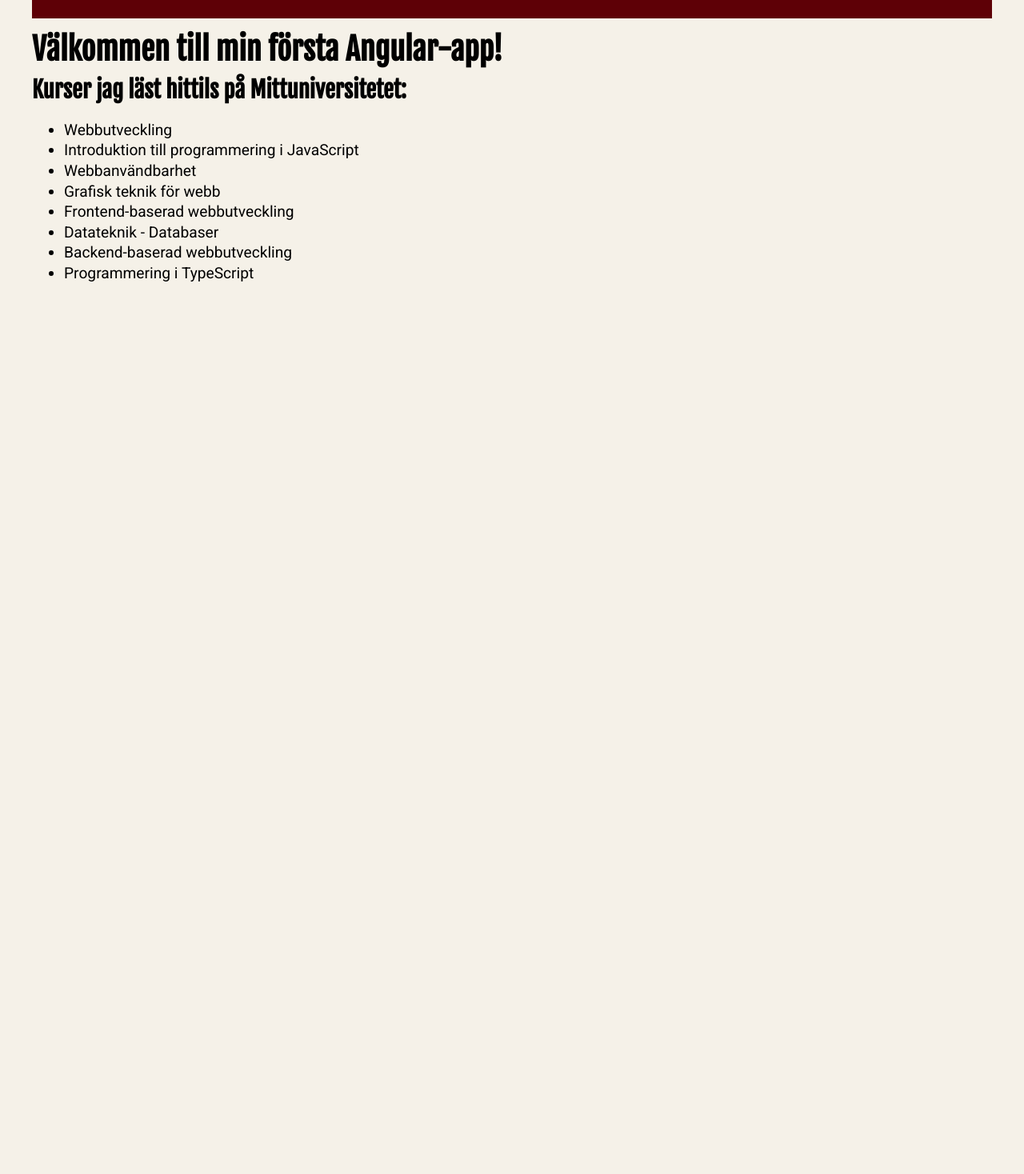
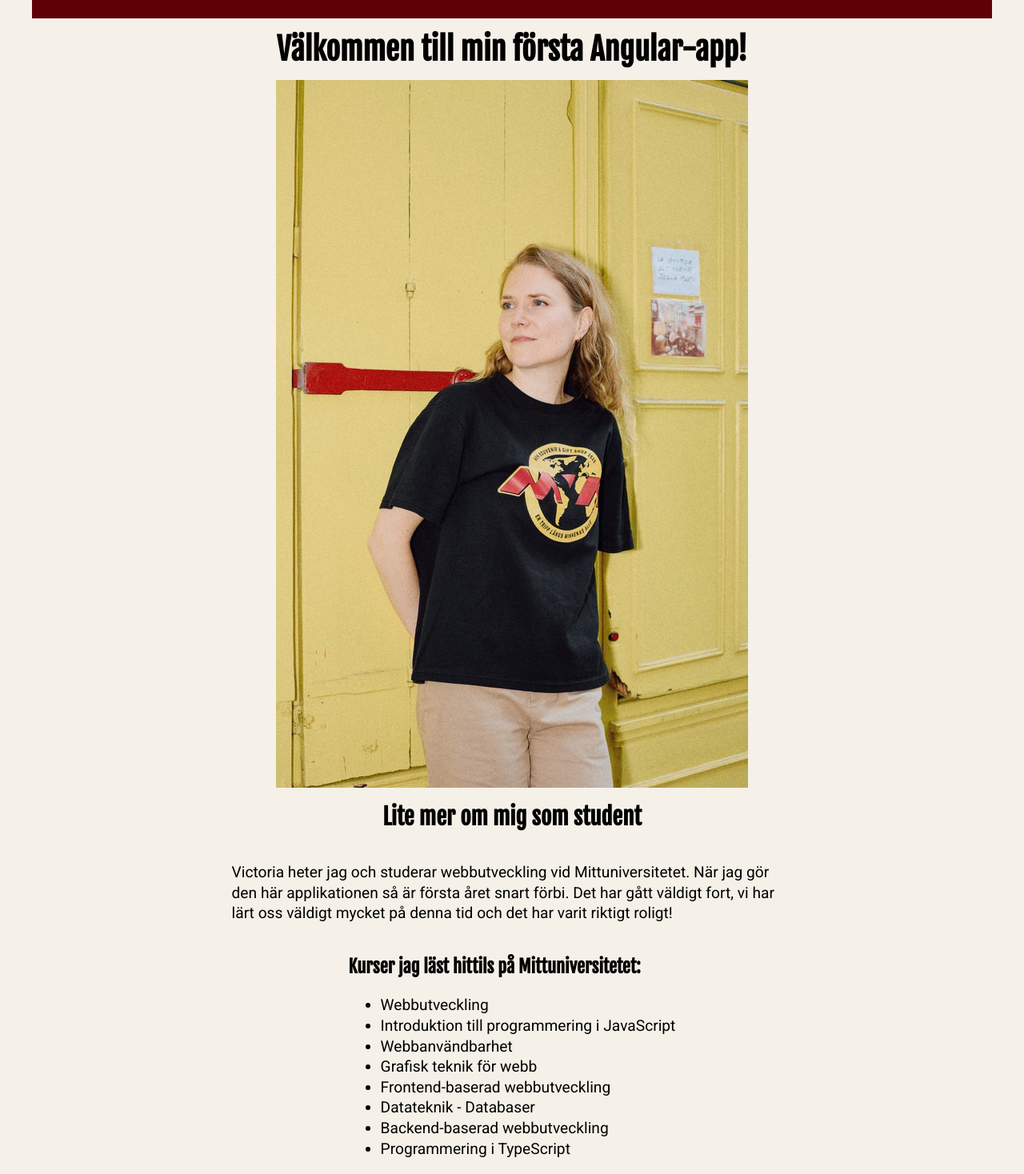
Before and after one commit to victoriah-svg/lab3Angular, an Angular app: page /home in a window 1280 px wide. Shown: the part 96-1564 px from the top of the page at 80% size. Before the commit the page ends 800 px from the top, so only its background shows below. Built offline with nearby package versions, Linux system fonts and the light colour scheme.

Commit message:
lagt till innehåll på home-sidan

```diff
--- a/src/app/courses/courses.html
+++ b/src/app/courses/courses.html
@@ -1,5 +1,5 @@
 <article>
-    <h2>Kurser jag läst hittils på Mittuniversitetet: </h2>
+    <h3>Kurser jag läst hittils på Mittuniversitetet: </h3>
     <ul>
         @for(course of courses; track $index){
             <li>{{course}}</li>
--- a/src/app/home/home.css
+++ b/src/app/home/home.css
@@ -0,0 +1,9 @@
+section{
+    display: grid;
+    justify-items: center;
+    width: 100%;
+}
+
+h1{
+    justify-self: center;
+}
--- a/src/app/home/home.html
+++ b/src/app/home/home.html
@@ -1,2 +1,13 @@
 <h1>Välkommen till min första Angular-app!</h1>
-<app-courses></app-courses>
+<section id="section1">
+    <img [src]="victoriaImg" alt="">
+</section>
+
+<section id="section2">
+    <h2>Lite mer om mig som student</h2>
+    <p>Victoria heter jag och studerar webbutveckling vid Mittuniversitetet.
+        När jag gör den här applikationen så är första året snart förbi. Det har gått väldigt fort, vi har lärt oss väldigt mycket
+        på denna tid och det har varit riktigt roligt!
+    </p>
+    <app-courses></app-courses>
+</section>
--- a/src/app/home/home.ts
+++ b/src/app/home/home.ts
@@ -7,4 +7,6 @@
   templateUrl: './home.html',
   styleUrl: './home.css',
 })
-export class Home {}
+export class Home {
+  victoriaImg = "/Images/Victoria.JPG"
+}
--- a/src/styles.css
+++ b/src/styles.css
@@ -18,7 +18,7 @@
     max-width: 65ch;
 }
 
- h1, h2 {
+ h1, h2, h3 {
     font-family: "Fjalla One", Impact, Arial, sans-serif, sans-serif;
 }
 
```
Also changed, not shown: public/Images/Victoria.JPG (renamed from public/Images/A7A9465D-F088-49F9-B0F0-EBFA133BD561.JPG).
